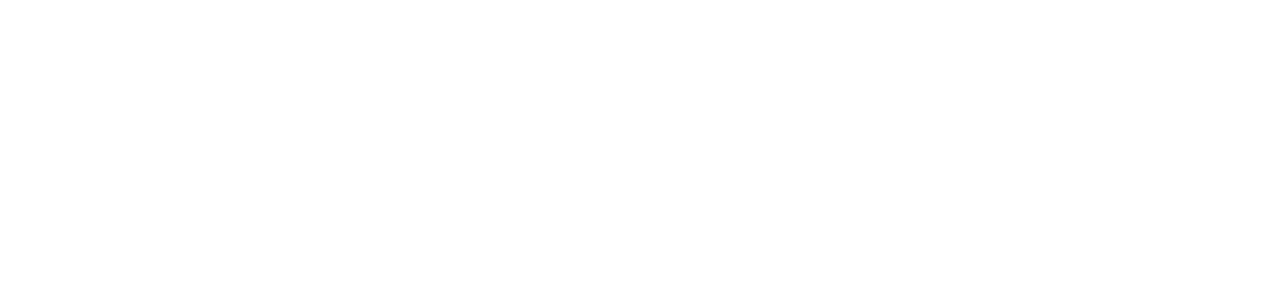
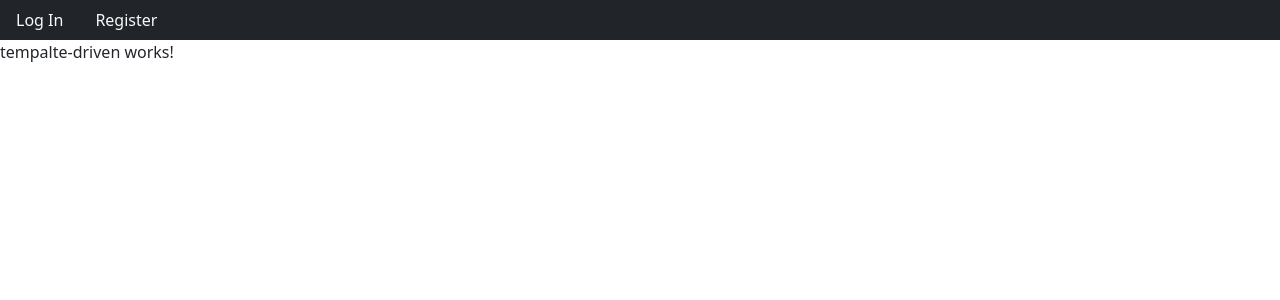
Before and after one commit to kunjal-tagline/ng-learning, an Angular app: page / in a window 1280 px wide. Shown: the top 300 px of the page. Built offline with nearby package versions, Linux system fonts and the light colour scheme.

Commit message:
header design completed

```diff
--- a/src/app/app.component.html
+++ b/src/app/app.component.html
@@ -1 +1,10 @@
+<div class="nav nav-bar bg-dark d-flex">
+    <div class="nav-item">
+        <div class="nav-link text-light"><a>Log In</a></div>
+    </div>
+    <div class="nav-item">
+        <div class="nav-link text-light"><a>Register</a></div>
+    </div>
+</div>
+<app-tempalte-driven></app-tempalte-driven>
 <router-outlet></router-outlet>
```
